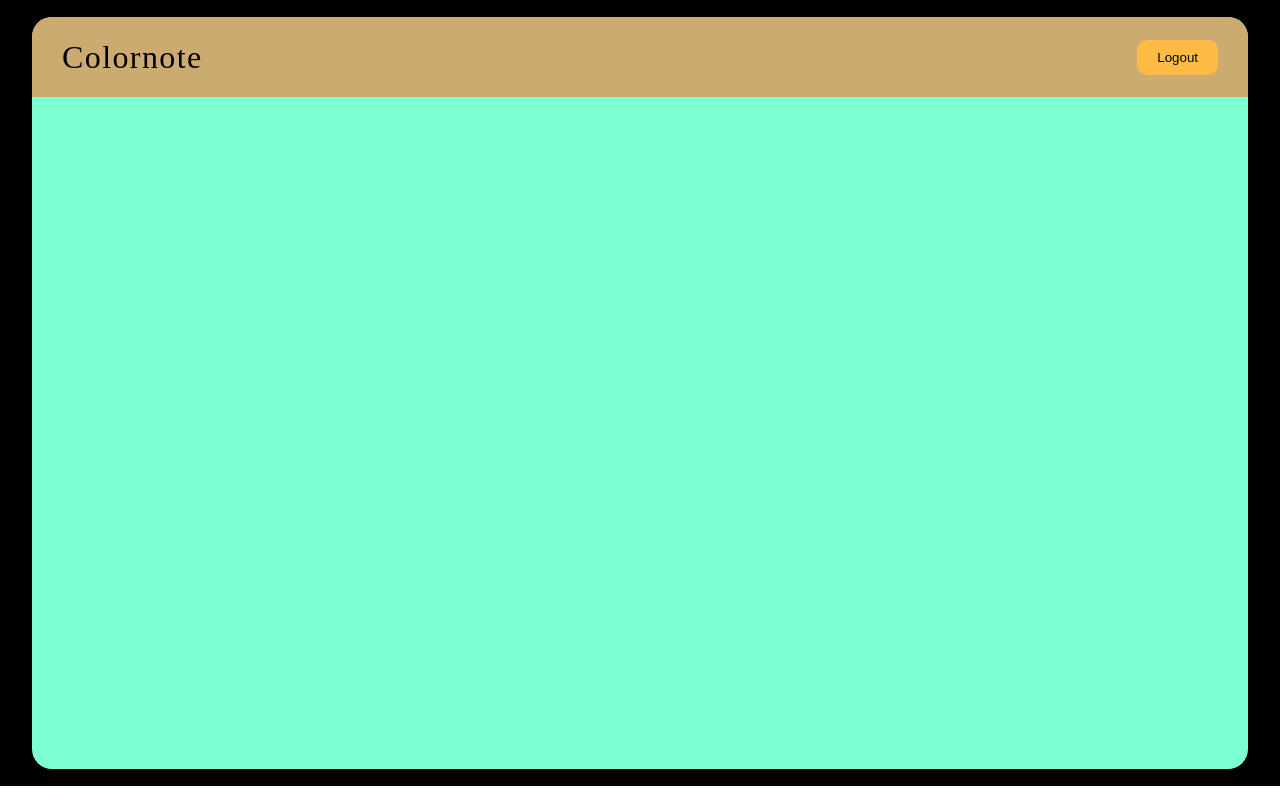
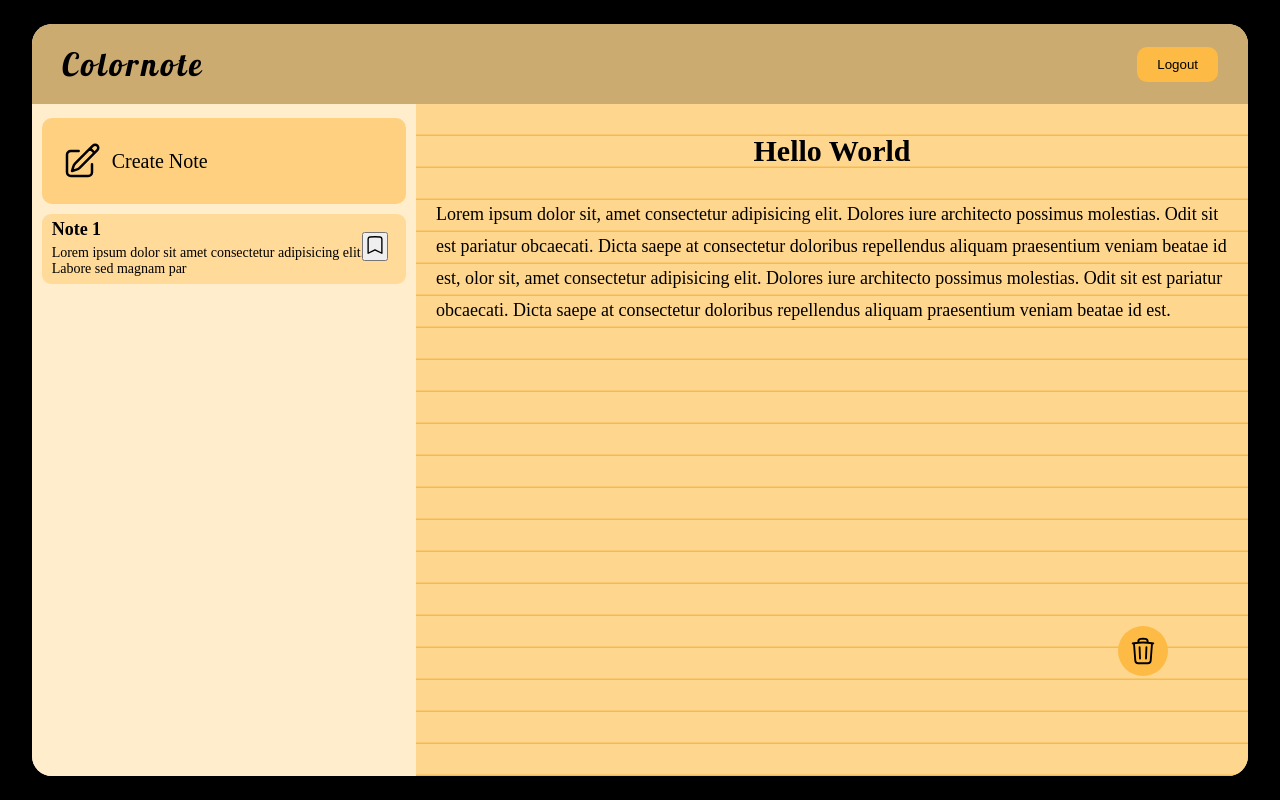
Before and after one commit to rahman-anz/vue-colornote, a Vue app: page /notes/1/view in a window 1280 px wide. Before the commit this address had no page. Built offline with nearby package versions, Linux system fonts and the light colour scheme.

Commit message:
Added Pages to Router

```diff
--- a/src/App.vue
+++ b/src/App.vue
@@ -2,12 +2,14 @@
   <div class="backdrop">
     <div class="main-box">
       <the-header></the-header>
+      <router-view></router-view>
     </div>
   </div>
 </template>
 
 <script>
-import TheHeader from "./components/TheHeader.vue";
+import TheHeader from "./components/layout/TheHeader.vue";
+// import NoteSection from "./components/NoteSection.vue";
 export default {
   components: { TheHeader },
 };
@@ -24,7 +26,7 @@
 }
 .backdrop {
   background-color: black;
-  padding: 1.7rem 2rem;
+  height: 100vh;
   display: flex;
   align-items: center;
   justify-content: center;
@@ -38,6 +40,6 @@
   grid-template-rows: 10vh 1fr;
   grid-template-columns: 30vw 1fr;
   overflow: hidden;
-  background-color: aquamarine;
+  background-color: #ffedcc;
 }
 </style>
--- a/src/components/TheHeader.vue
+++ b/src/components/layout/TheHeader.vue
@@ -10,6 +10,7 @@
 </template>
 
 <style scoped>
+@import url("https://fonts.googleapis.com/css2?family=Lobster&family=Monoton&display=swap");
 .main-header {
   padding: 1rem 3rem;
   background-color: #ccab71;
@@ -20,7 +21,7 @@
 .logo {
   font-family: "Lobster";
   font-size: 3.2rem;
-  letter-spacing: 1.4px;
+  letter-spacing: 3px;
 }
 .actions {
   margin-left: auto;
--- /dev/null
+++ b/src/components/notes/CreateNote.vue
@@ -0,0 +1,39 @@
+<template>
+  <div class="create-note">
+    <svg
+      xmlns="http://www.w3.org/2000/svg"
+      fill="none"
+      viewBox="0 0 24 24"
+      stroke-width="1.5"
+      stroke="currentColor"
+      class="icon-create"
+    >
+      <path
+        stroke-linecap="round"
+        stroke-linejoin="round"
+        d="M16.862 4.487l1.687-1.688a1.875 1.875 0 112.652 2.652L10.582 16.07a4.5 4.5 0 01-1.897 1.13L6 18l.8-2.685a4.5 4.5 0 011.13-1.897l8.932-8.931zm0 0L19.5 7.125M18 14v4.75A2.25 2.25 0 0115.75 21H5.25A2.25 2.25 0 013 18.75V8.25A2.25 2.25 0 015.25 6H10"
+      />
+    </svg>
+    <span class="create-note-text">Create Note</span>
+  </div>
+</template>
+<style scoped>
+.create-note {
+  height: 9rem;
+  margin: 1rem;
+  width: 97%;
+  height: 13%;
+  background-color: #ffd080;
+  border-radius: 1rem;
+  display: flex;
+  align-items: center;
+  gap: 1rem;
+}
+.icon-create {
+  margin-left: 2rem;
+  width: 4rem;
+}
+.create-note-text {
+  font-size: 2rem;
+}
+</style>
--- /dev/null
+++ b/src/components/notes/NoteItem.vue
@@ -0,0 +1,56 @@
+<template>
+  <li class="note">
+    <h3 class="note-title">Note 1</h3>
+    <p class="note-description">
+      Lorem ipsum dolor sit amet consectetur adipisicing elit. Labore sed magnam
+      par
+    </p>
+
+    <button class="btn btn-pin">
+      <svg
+        xmlns="http://www.w3.org/2000/svg"
+        fill="none"
+        viewBox="0 0 24 24"
+        stroke-width="1.5"
+        stroke="currentColor"
+        class="icon-pin"
+      >
+        <path
+          stroke-linecap="round"
+          stroke-linejoin="round"
+          d="M17.593 3.322c1.1.128 1.907 1.077 1.907 2.185V21L12 17.25 4.5 21V5.507c0-1.108.806-2.057 1.907-2.185a48.507 48.507 0 0111.186 0z"
+        />
+      </svg>
+    </button>
+  </li>
+</template>
+<style scoped>
+.note {
+  height: 7rem;
+  background-color: #ffda98;
+  padding: 0.5rem 1rem;
+  border-radius: 0.9rem;
+  display: flex;
+  flex-direction: column;
+  gap: 0.5rem;
+  position: relative;
+  overflow: hidden;
+}
+
+.note-title {
+  font-size: 1.8rem;
+  font-weight: 600;
+}
+
+.note-description {
+  font-size: 1.4rem;
+}
+.icon-pin {
+  width: 2.2rem;
+}
+.btn-pin {
+  position: absolute;
+  right: 5%;
+  top: 25%;
+}
+</style>
--- /dev/null
+++ b/src/pages/NoteForm.vue
@@ -0,0 +1,3 @@
+<template>
+  <h2>Create Note 😮</h2>
+</template>
--- /dev/null
+++ b/src/pages/NoteView.vue
@@ -0,0 +1,82 @@
+<template>
+  <div class="display">
+    <h2>Hello World</h2>
+    <p>
+      Lorem ipsum dolor sit, amet consectetur adipisicing elit. Dolores iure
+      architecto possimus molestias. Odit sit est pariatur obcaecati. Dicta
+      saepe at consectetur doloribus repellendus aliquam praesentium veniam
+      beatae id est, olor sit, amet consectetur adipisicing elit. Dolores iure
+      architecto possimus molestias. Odit sit est pariatur obcaecati. Dicta
+      saepe at consectetur doloribus repellendus aliquam praesentium veniam
+      beatae id est.
+    </p>
+    <button class="btn btn-delete">
+      <svg
+        xmlns="http://www.w3.org/2000/svg"
+        fill="none"
+        viewBox="0 0 24 24"
+        stroke-width="1.5"
+        stroke="currentColor"
+        class="icon-delete"
+      >
+        <path
+          stroke-linecap="round"
+          stroke-linejoin="round"
+          d="M14.74 9l-.346 9m-4.788 0L9.26 9m9.968-3.21c.342.052.682.107 1.022.166m-1.022-.165L18.16 19.673a2.25 2.25 0 01-2.244 2.077H8.084a2.25 2.25 0 01-2.244-2.077L4.772 5.79m14.456 0a48.108 48.108 0 00-3.478-.397m-12 .562c.34-.059.68-.114 1.022-.165m0 0a48.11 48.11 0 013.478-.397m7.5 0v-.916c0-1.18-.91-2.164-2.09-2.201a51.964 51.964 0 00-3.32 0c-1.18.037-2.09 1.022-2.09 2.201v.916m7.5 0a48.667 48.667 0 00-7.5 0"
+        />
+      </svg>
+    </button>
+  </div>
+</template>
+
+<style scoped>
+.display {
+  background: repeating-linear-gradient(
+    to bottom,
+    #ffd68d,
+    #ffd68d 3rem,
+    #f6ba52 3.1rem,
+    #f6ba52 3.2rem
+  );
+  padding: 1rem 2rem;
+  position: relative;
+}
+.display h2 {
+  text-align: center;
+  margin-top: 2rem;
+  font-size: 3rem;
+
+  font-weight: 600;
+}
+.btn {
+  /* width: 3.5rem; */
+
+  padding: 1rem;
+  border: none;
+  background-color: #fdba45;
+  border-radius: 50%;
+  display: flex;
+  align-items: center;
+  justify-content: center;
+  cursor: pointer;
+}
+.btn:hover {
+  scale: 110%;
+  background-color: #e3a539;
+}
+.btn-delete {
+  position: absolute;
+  bottom: 10rem;
+  right: 8rem;
+  border: none;
+}
+.icon-delete {
+  width: 3rem;
+}
+
+.display p {
+  font-size: 1.8rem;
+  margin-top: 3rem;
+  line-height: 3.2rem;
+}
+</style>
--- /dev/null
+++ b/src/pages/SectionMain.vue
@@ -0,0 +1,60 @@
+<template>
+  <div class="section">
+    <create-note></create-note>
+    <ul class="notes">
+      <note-item></note-item>
+    </ul>
+  </div>
+  <router-view></router-view>
+</template>
+<script>
+import CreateNote from "../components/notes/CreateNote.vue";
+import NoteItem from "../components/notes/NoteItem.vue";
+export default {
+  components: { CreateNote, NoteItem },
+  setup() {},
+};
+</script>
+
+<style scoped>
+.section {
+  background-color: #ffedcc;
+  display: flex;
+  flex-direction: column;
+  align-items: center;
+  padding: 0.4rem;
+  overflow-y: scroll;
+  overflow-x: hidden;
+}
+
+.notes {
+  list-style: none;
+  width: 97%;
+  display: flex;
+  flex-direction: column;
+  gap: 0.6rem;
+  padding: 0;
+}
+
+/*SCROLLBAR*/
+
+/* width */
+::-webkit-scrollbar {
+  width: 10px;
+}
+
+/* Track */
+::-webkit-scrollbar-track {
+  background: #c4a46e;
+}
+
+/* Handle */
+::-webkit-scrollbar-thumb {
+  background: #907648;
+}
+
+/* Handle on hover */
+::-webkit-scrollbar-thumb:hover {
+  background: #645232;
+}
+</style>
--- /dev/null
+++ b/src/pages/UserAuth.vue
@@ -0,0 +1,3 @@
+<template>
+  <h2>Signup first bishhhh</h2>
+</template>
--- a/src/router.js
+++ b/src/router.js
@@ -1,6 +1,23 @@
 import { createRouter, createWebHistory } from "vue-router";
+import UserAuth from "./pages/UserAuth.vue";
+import SectionMain from "./pages/SectionMain.vue";
+import NoteView from "./pages/NoteView.vue";
+import NoteForm from "./pages/NoteForm.vue";
 const router = createRouter({
   history: createWebHistory(),
-  routes: [],
+  routes: [
+    { path: "/", component: UserAuth },
+    {
+      path: "/notes/:id",
+      component: SectionMain,
+      children: [
+        {
+          path: "view",
+          component: NoteView,
+        },
+        { path: "create", component: NoteForm },
+      ],
+    },
+  ],
 });
 export default router;
```
